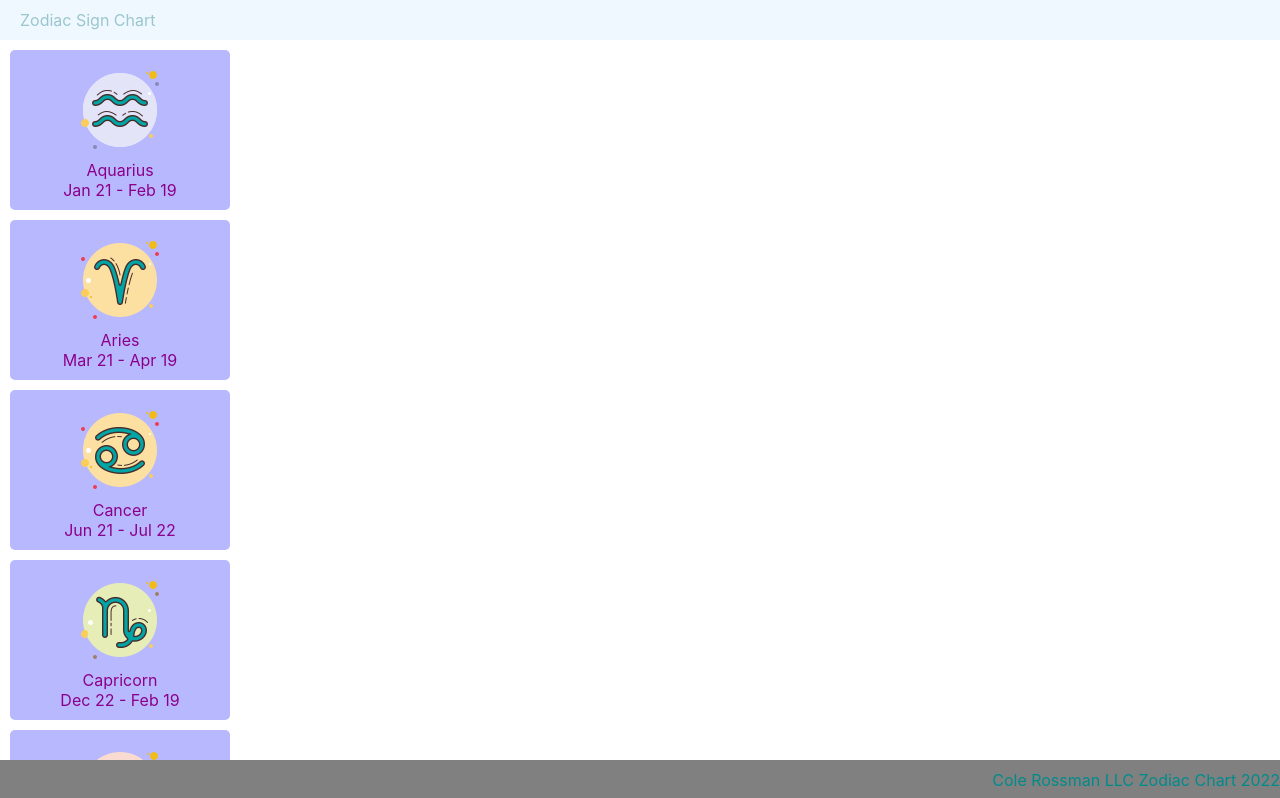
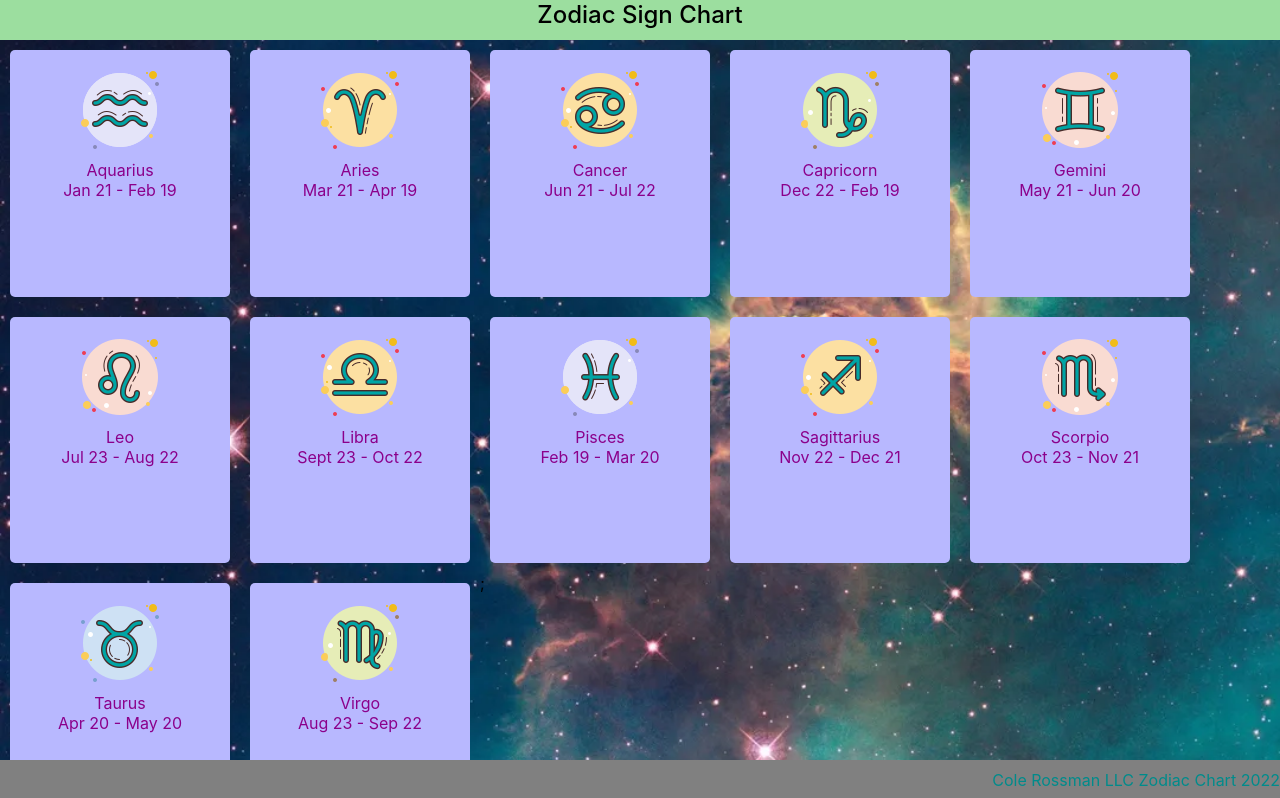
Before and after one commit to Cole-Rossman/week7-reactzodiacsign-scratch, a React (Create React App) app: page / in a window 1280 px wide. Shown: the top 798 px of the page. Built offline with nearby package versions, Linux system fonts and the light colour scheme.

Commit message:
Main.css updates

```diff
--- a/src/components/Header/Header.css
+++ b/src/components/Header/Header.css
@@ -1,8 +1,10 @@
 header {
-    color: rgb(154, 198, 206);
+    color: black;
     height: 40px;
-    background-color: aliceblue;
+    background-color: #9CDE9F;
     display: flex;
+    flex-direction: column;
     align-items: center;
-    padding-left: 20px;
+    font-weight: 500;
+    font-size: x-large;
 }
--- a/src/components/Main/Main.css
+++ b/src/components/Main/Main.css
@@ -0,0 +1,7 @@
+main {
+    display: flex;
+    flex-wrap: wrap;
+    background-size: cover;
+    background-attachment: fixed;
+    height: 100vh;
+}
--- a/src/components/Main/Main.js
+++ b/src/components/Main/Main.js
@@ -2,9 +2,10 @@ import React from 'react';
 import './Main.css';
 import { signs } from '../../data.js';
 import Sign from '../Sign/Sign';
+import background from '../../space.png';
 
 export default function Main() {
-  return <main className='main'>
+  return <main className='main' style={{ backgroundImage: `url(${background})` }} >
     {signs.map((sign) => (
       <Sign key={sign.name} sign={sign} />
     ))};
```
Also changed, not shown: src/space.png (added).
